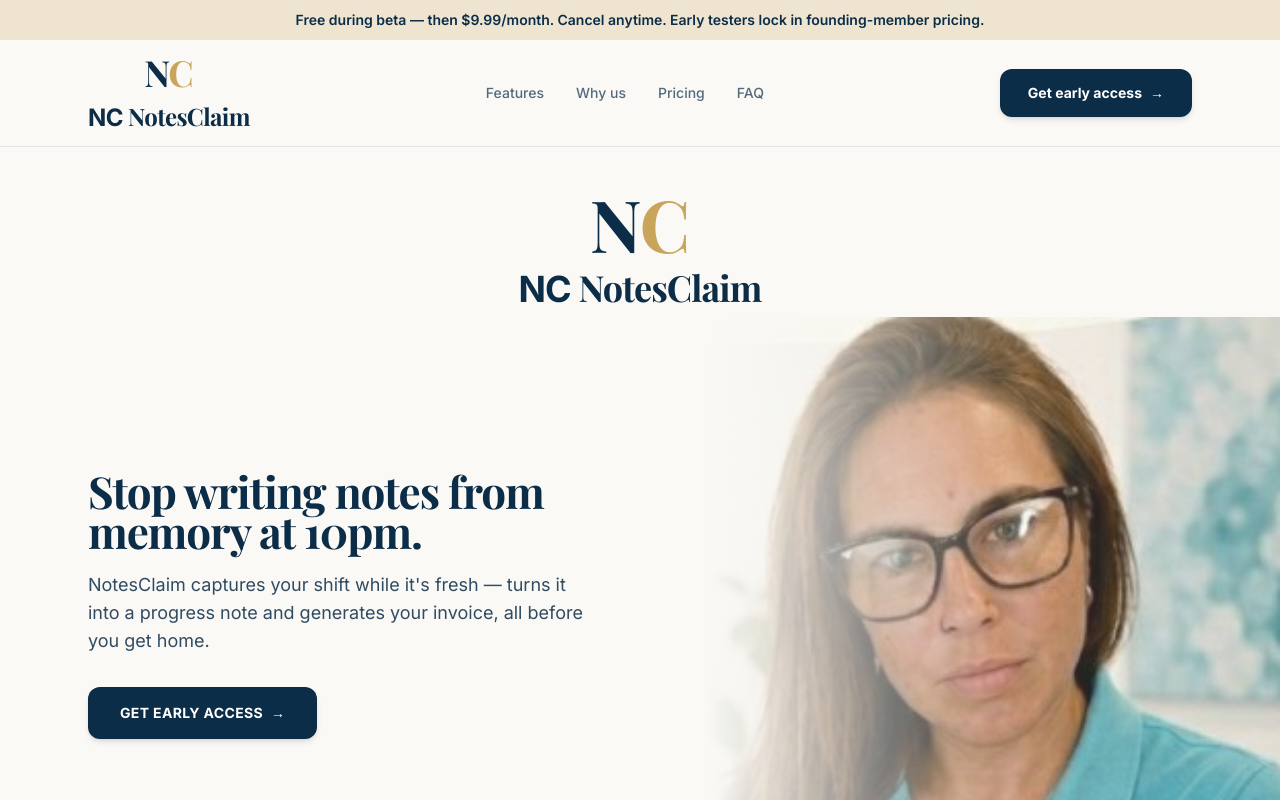
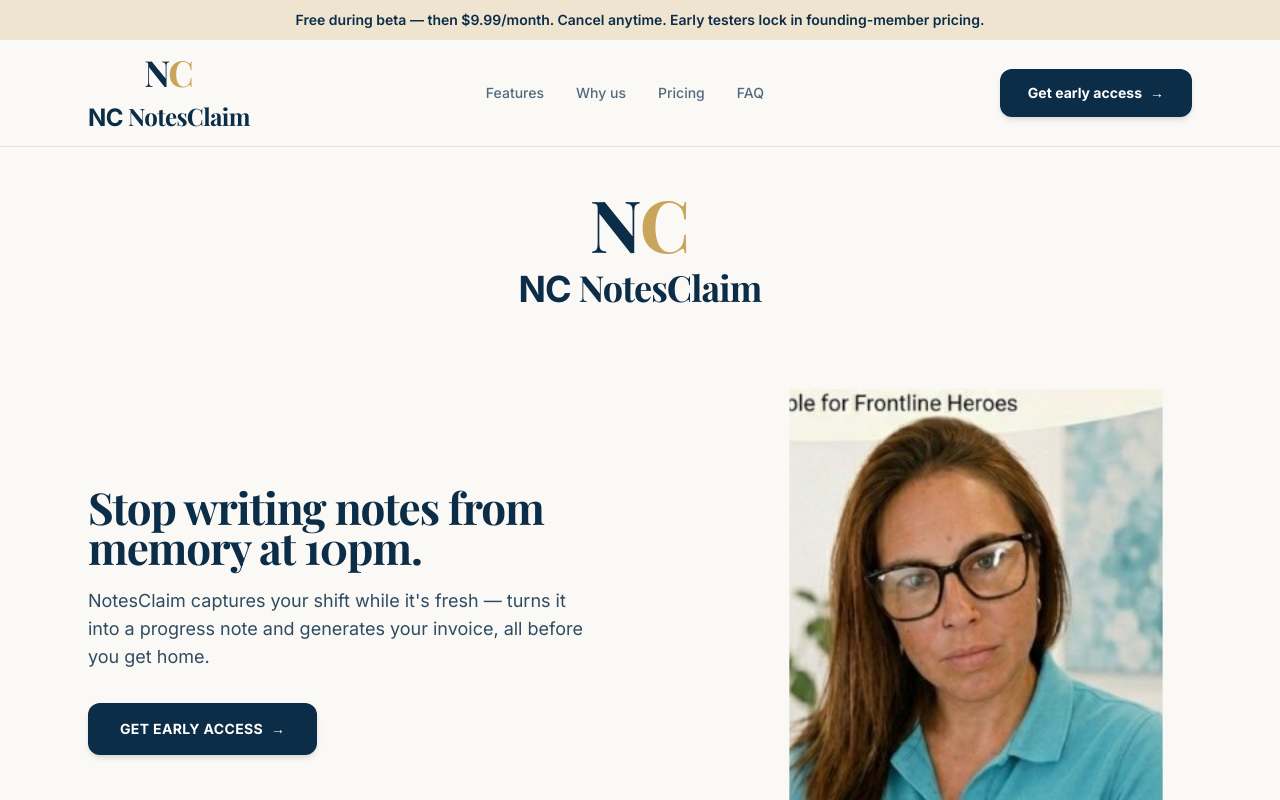
Before and after one commit to Tombombadilnow/notesclaim-landing, a Next.js app: page / in a window 1280 px wide. Shown: the top 800 px of the page. Built offline with nearby package versions, Linux system fonts and the light colour scheme.

Commit message:
fix(landing): stop cropping hero forehead — intrinsic image layout
Drop fill/object-cover in the tall hero panel; show the portrait at
natural size with extra headroom baked into the asset.

Co-authored-by: Cursor <cursoragent@cursor.com>

```diff
--- a/components/landing/FlyerHero.tsx
+++ b/components/landing/FlyerHero.tsx
@@ -8,8 +8,8 @@ export function FlyerHero() {
         <NCMark />
       </div>
 
-      <div className="flex flex-col md:min-h-[min(72vh,680px)] md:flex-row">
-        <div className="relative z-10 order-2 flex flex-1 flex-col justify-center px-6 py-8 md:order-1 md:py-12 md:pl-[max(1.5rem,calc((100vw-72rem)/2+1.5rem))] md:pr-10">
+      <div className="flex flex-col md:flex-row md:items-center">
+        <div className="relative z-10 order-2 flex flex-1 flex-col justify-center px-6 py-8 md:order-1 md:py-10 md:pl-[max(1.5rem,calc((100vw-72rem)/2+1.5rem))] md:pr-10">
           <div className="mx-auto w-full max-w-lg md:mx-0">
             <h1 className="font-serif-display text-3xl font-bold leading-tight tracking-tight text-navy md:text-4xl lg:text-[2.75rem]">
               Stop writing notes from memory at 10pm.
@@ -28,18 +28,15 @@ export function FlyerHero() {
           </div>
         </div>
 
-        <div className="relative order-1 h-[min(52vh,420px)] w-full md:order-2 md:h-auto md:min-h-[min(72vh,680px)] md:flex-1">
+        <div className="relative order-1 flex w-full justify-center bg-cream px-4 pb-4 pt-2 md:order-2 md:flex-1 md:px-8 md:pb-6">
           <Image
             src="/images/hero-founder.png"
             alt="NDIS support worker using NotesClaim after a shift"
-            fill
-            className="object-cover object-top md:object-[50%_0%]"
-            sizes="(max-width: 768px) 100vw, 55vw"
+            width={312}
+            height={432}
+            className="h-auto w-full max-w-[min(100%,22rem)] md:max-w-[min(100%,26rem)]"
+            sizes="(max-width: 768px) 100vw, 26rem"
             priority
-          />
-          <div
-            className="pointer-events-none absolute inset-0 bg-gradient-to-r from-cream via-cream/40 to-transparent md:via-cream/20"
-            aria-hidden
           />
         </div>
       </div>
```
Also changed, not shown: public/images/hero-founder.png.
